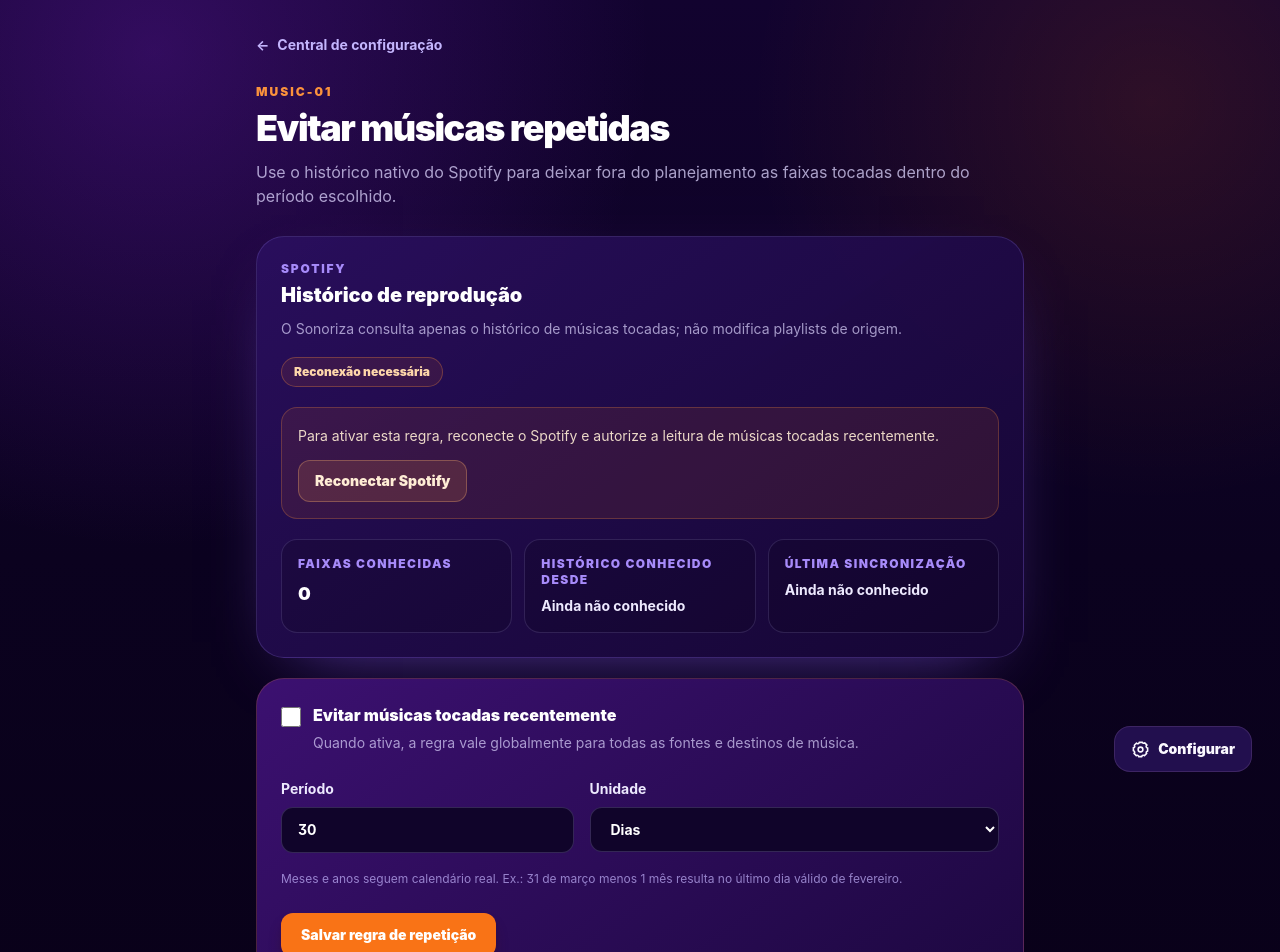
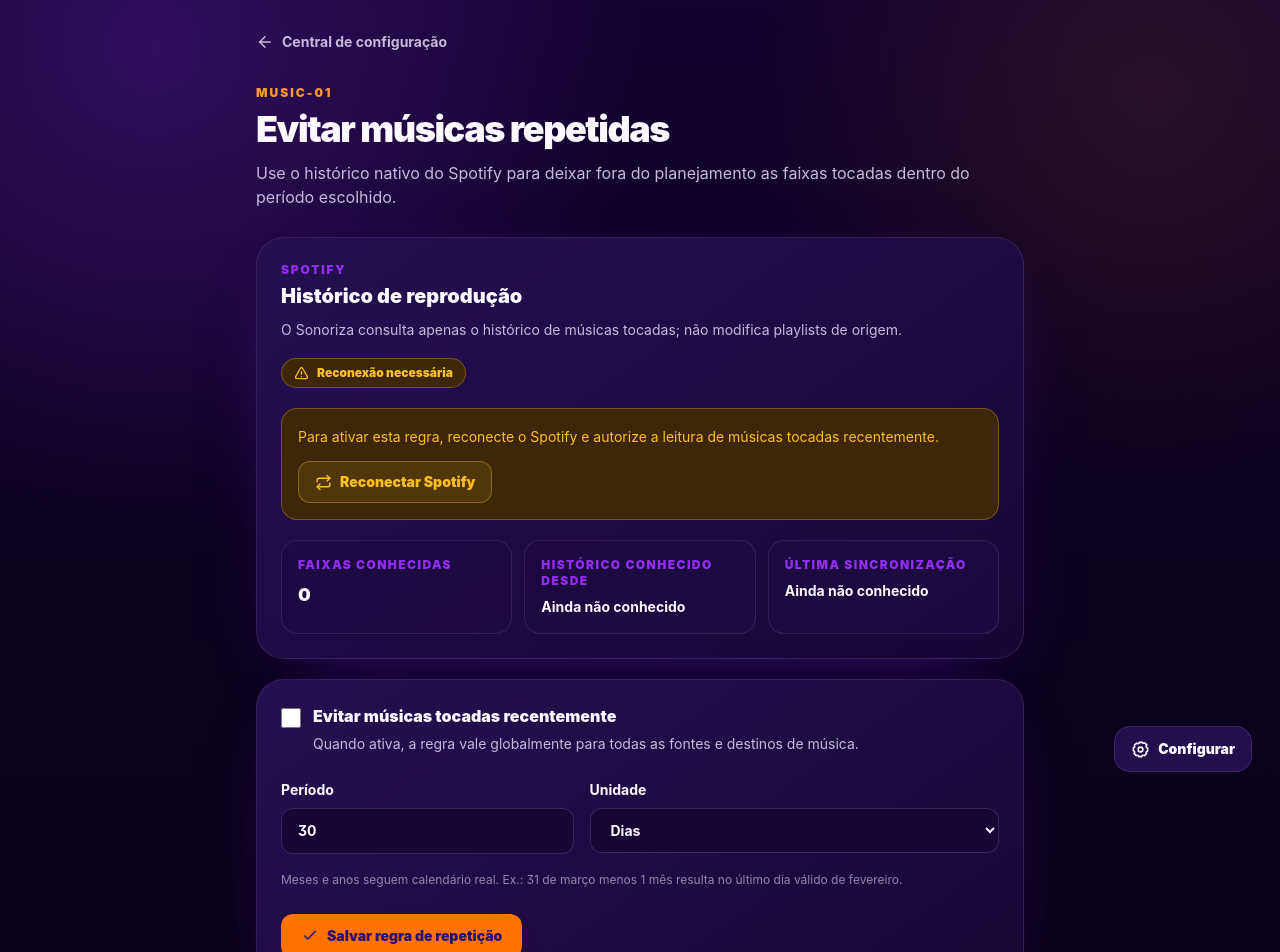
Before and after one commit to marksborn/sonoriza, a Next.js app: page /dashboard/configuracao/musica in a window 1280 px wide. Shown: the top 952 px of the page. Built offline with nearby package versions, Linux system fonts and the light colour scheme; no server answers; the database is empty; sample sign-in values are in the browser's storage.

Commit message:
feat(visual): migrate music repeat configuration surface

```diff
--- a/src/app/dashboard/configuracao/musica/page.tsx
+++ b/src/app/dashboard/configuracao/musica/page.tsx
@@ -3,6 +3,7 @@ import Link from "next/link";
 import { revalidatePath } from "next/cache";
 import { redirect } from "next/navigation";
 
+import { UiIcon } from "@/components/UiIcon";
 import { auth, signIn } from "@/lib/auth";
 import { prisma } from "@/lib/prisma";
 import { RECENTLY_PLAYED_SCOPE, scopeIncludes } from "@/services/spotify/recently-played";
@@ -100,74 +101,75 @@ export default async function MusicRepeatConfigurationPage({
   const windowValue = policy?.windowValue ?? 30;
   const windowUnit = policy?.windowUnit ?? MusicRepeatWindowUnit.DAYS;
 
+  const inputClass =
+    "mt-2 w-full rounded-xl border border-line-dark/70 bg-surface-dark px-4 py-3 text-ink-inverse outline-none transition focus:border-accent-400/70 focus:ring-2 focus:ring-accent/15";
+
   return (
-    <main className="relative min-h-screen overflow-hidden bg-[#0b021f] px-5 py-8 text-white sm:px-8 lg:px-10">
-      <div className="pointer-events-none absolute inset-0 bg-[radial-gradient(circle_at_12%_5%,rgba(126,34,206,0.3),transparent_31rem),radial-gradient(circle_at_90%_10%,rgba(255,107,0,0.12),transparent_25rem),linear-gradient(180deg,#12032f_0%,#0b021f_55%,#090119_100%)]" />
+    <main className="product-shell px-5 py-8 sm:px-8 lg:px-10">
+      <div className="product-ambient" />
 
       <div className="relative mx-auto max-w-3xl">
         <Link
           href="/dashboard/configuracao"
-          className="inline-flex items-center gap-2 text-sm font-bold text-violet-300 transition hover:text-white"
+          className="inline-flex items-center gap-2 text-sm font-bold text-muted-inverse transition hover:text-ink-inverse"
         >
-          <span aria-hidden="true">←</span>
+          <UiIcon name="arrow-left" size={18} />
           Central de configuração
         </Link>
 
         <div className="mt-7">
-          <p className="text-xs font-black uppercase tracking-[0.17em] text-orange-400">
-            MUSIC-01
-          </p>
-          <h1 className="mt-2 text-3xl font-black tracking-[-0.04em] sm:text-4xl">
+          <p className="text-xs font-black uppercase tracking-[0.17em] text-accent-400">MUSIC-01</p>
+          <h1 className="mt-2 text-3xl font-black tracking-[-0.04em] text-ink-inverse sm:text-4xl">
             Evitar músicas repetidas
           </h1>
-          <p className="mt-3 text-sm leading-6 text-violet-200/75 sm:text-base">
+          <p className="mt-3 text-sm leading-6 text-muted-inverse sm:text-base">
             Use o histórico nativo do Spotify para deixar fora do planejamento as faixas tocadas dentro do período escolhido.
           </p>
         </div>
 
         {params.saved === "1" ? (
-          <div className="mt-6 rounded-2xl border border-emerald-400/25 bg-emerald-500/10 px-4 py-3 text-sm font-bold text-emerald-200">
+          <div className="status-success mt-6 flex items-center gap-2 rounded-2xl border px-4 py-3 text-sm font-bold">
+            <UiIcon name="check" size={17} />
             Política salva. Nenhuma playlist foi gerada ou alterada.
           </div>
         ) : null}
         {params.error === "invalid" ? (
-          <div className="mt-6 rounded-2xl border border-orange-400/30 bg-orange-500/10 px-4 py-3 text-sm font-bold text-orange-200">
+          <div className="status-warning mt-6 flex items-center gap-2 rounded-2xl border px-4 py-3 text-sm font-bold">
+            <UiIcon name="warning" size={17} />
             Informe um período inteiro maior que zero e escolha dias, meses ou anos.
           </div>
         ) : null}
 
-        <section className="mt-7 rounded-[1.75rem] border border-violet-400/20 bg-[linear-gradient(145deg,rgba(42,15,94,0.94),rgba(22,6,53,0.96))] p-6 shadow-[0_24px_70px_-40px_rgba(139,92,246,0.75)]">
+        <section className="product-panel mt-7 p-6">
           <div className="flex flex-wrap items-start justify-between gap-4">
             <div>
-              <p className="text-xs font-black uppercase tracking-[0.15em] text-violet-400">
-                Spotify
-              </p>
-              <h2 className="mt-1 text-xl font-black">Histórico de reprodução</h2>
-              <p className="mt-2 text-sm leading-6 text-violet-200/70">
+              <p className="text-xs font-black uppercase tracking-[0.15em] text-brand-400">Spotify</p>
+              <h2 className="mt-1 text-xl font-black text-ink-inverse">Histórico de reprodução</h2>
+              <p className="mt-2 text-sm leading-6 text-muted-inverse">
                 O Sonoriza consulta apenas o histórico de músicas tocadas; não modifica playlists de origem.
               </p>
             </div>
             <span
-              className={`rounded-full border px-3 py-1.5 text-xs font-black ${
-                hasRecentlyPlayedScope
-                  ? "border-emerald-400/25 bg-emerald-500/10 text-emerald-200"
-                  : "border-orange-400/30 bg-orange-500/10 text-orange-200"
+              className={`inline-flex items-center gap-2 rounded-full border px-3 py-1.5 text-xs font-black ${
+                hasRecentlyPlayedScope ? "status-success" : "status-warning"
               }`}
             >
-              {hasRecentlyPlayedScope ? "Permissão disponível ✓" : "Reconexão necessária"}
+              <UiIcon name={hasRecentlyPlayedScope ? "check" : "warning"} size={15} />
+              {hasRecentlyPlayedScope ? "Permissão disponível" : "Reconexão necessária"}
             </span>
           </div>
 
           {!hasRecentlyPlayedScope ? (
-            <div className="mt-5 rounded-2xl border border-orange-400/25 bg-orange-500/10 p-4">
-              <p className="text-sm leading-6 text-orange-100/90">
+            <div className="status-warning mt-5 rounded-2xl border p-4">
+              <p className="text-sm leading-6">
                 Para ativar esta regra, reconecte o Spotify e autorize a leitura de músicas tocadas recentemente.
               </p>
               <form action={reconnectSpotify} className="mt-3">
                 <button
                   type="submit"
-                  className="rounded-xl border border-orange-300/30 bg-orange-400/15 px-4 py-2.5 text-sm font-black text-orange-100 transition hover:bg-orange-400/25"
+                  className="inline-flex items-center gap-2 rounded-xl border border-warning/35 bg-warning/10 px-4 py-2.5 text-sm font-black transition hover:bg-warning/15"
                 >
+                  <UiIcon name="repeat" size={17} />
                   Reconectar Spotify
                 </button>
               </form>
@@ -175,42 +177,39 @@ export default async function MusicRepeatConfigurationPage({
           ) : null}
 
           <dl className="mt-5 grid gap-3 sm:grid-cols-3">
-            <div className="rounded-2xl border border-violet-300/15 bg-black/15 p-4">
-              <dt className="text-xs font-black uppercase tracking-[0.12em] text-violet-400">Faixas conhecidas</dt>
-              <dd className="mt-2 text-lg font-black">{trackedCount}</dd>
+            <div className="product-card p-4">
+              <dt className="text-xs font-black uppercase tracking-[0.12em] text-brand-400">Faixas conhecidas</dt>
+              <dd className="mt-2 text-lg font-black text-ink-inverse">{trackedCount}</dd>
             </div>
-            <div className="rounded-2xl border border-violet-300/15 bg-black/15 p-4">
-              <dt className="text-xs font-black uppercase tracking-[0.12em] text-violet-400">Histórico conhecido desde</dt>
-              <dd className="mt-2 text-sm font-bold text-violet-100">{formatDate(policy?.historyKnownSince ?? null)}</dd>
+            <div className="product-card p-4">
+              <dt className="text-xs font-black uppercase tracking-[0.12em] text-brand-400">Histórico conhecido desde</dt>
+              <dd className="mt-2 text-sm font-bold text-ink-inverse">{formatDate(policy?.historyKnownSince ?? null)}</dd>
             </div>
-            <div className="rounded-2xl border border-violet-300/15 bg-black/15 p-4">
-              <dt className="text-xs font-black uppercase tracking-[0.12em] text-violet-400">Última sincronização</dt>
-              <dd className="mt-2 text-sm font-bold text-violet-100">{formatDate(policy?.lastSyncAt ?? null)}</dd>
+            <div className="product-card p-4">
+              <dt className="text-xs font-black uppercase tracking-[0.12em] text-brand-400">Última sincronização</dt>
+              <dd className="mt-2 text-sm font-bold text-ink-inverse">{formatDate(policy?.lastSyncAt ?? null)}</dd>
             </div>
           </dl>
         </section>
 
-        <form
-          action={savePolicy}
-          className="mt-5 rounded-[1.75rem] border border-orange-400/20 bg-[linear-gradient(145deg,rgba(62,17,116,0.96),rgba(30,8,66,0.96))] p-6"
-        >
+        <form action={savePolicy} className="product-panel mt-5 p-6">
           <label className="flex items-start gap-3">
             <input
               name="enabled"
               type="checkbox"
               defaultChecked={enabled}
-              className="mt-1 h-5 w-5 accent-orange-500"
+              className="mt-1 h-5 w-5 accent-accent"
             />
             <span>
-              <span className="block font-black">Evitar músicas tocadas recentemente</span>
-              <span className="mt-1 block text-sm leading-6 text-violet-200/70">
+              <span className="block font-black text-ink-inverse">Evitar músicas tocadas recentemente</span>
+              <span className="mt-1 block text-sm leading-6 text-muted-inverse">
                 Quando ativa, a regra vale globalmente para todas as fontes e destinos de música.
               </span>
             </span>
           </label>
 
           <div className="mt-6 grid gap-4 sm:grid-cols-[1fr_1.4fr]">
-            <label className="text-sm font-bold text-violet-100">
+            <label className="text-sm font-bold text-ink-inverse">
               Período
               <input
                 name="windowValue"
@@ -219,16 +218,12 @@ export default async function MusicRepeatConfigurationPage({
                 step={1}
                 defaultValue={windowValue}
                 required
-                className="mt-2 w-full rounded-xl border border-violet-300/20 bg-[#10042a] px-4 py-3 text-white outline-none transition focus:border-orange-300/50"
+                className={inputClass}
               />
             </label>
-            <label className="text-sm font-bold text-violet-100">
+            <label className="text-sm font-bold text-ink-inverse">
               Unidade
-              <select
-                name="windowUnit"
-                defaultValue={windowUnit}
-                className="mt-2 w-full rounded-xl border border-violet-300/20 bg-[#10042a] px-4 py-3 text-white outline-none transition focus:border-orange-300/50"
-              >
+              <select name="windowUnit" defaultValue={windowUnit} className={inputClass}>
                 <option value={MusicRepeatWindowUnit.DAYS}>Dias</option>
                 <option value={MusicRepeatWindowUnit.MONTHS}>Meses</option>
                 <option value={MusicRepeatWindowUnit.YEARS}>Anos</option>
@@ -236,14 +231,15 @@ export default async function MusicRepeatConfigurationPage({
             </label>
           </div>
 
-          <p className="mt-4 text-xs leading-5 text-violet-300/70">
+          <p className="mt-4 text-xs leading-5 text-muted-inverse/70">
             Meses e anos seguem calendário real. Ex.: 31 de março menos 1 mês resulta no último dia válido de fevereiro.
           </p>
 
           <button
             type="submit"
-            className="mt-6 rounded-xl bg-orange-500 px-5 py-3 text-sm font-black text-white shadow-lg shadow-orange-950/30 transition hover:bg-orange-400"
+            className="mt-6 inline-flex items-center gap-2 rounded-xl bg-accent px-5 py-3 text-sm font-black text-brand-900 shadow-action transition hover:-translate-y-0.5 hover:bg-accent-400"
           >
+            <UiIcon name="check" size={18} />
             Salvar regra de repetição
           </button>
         </form>
```
